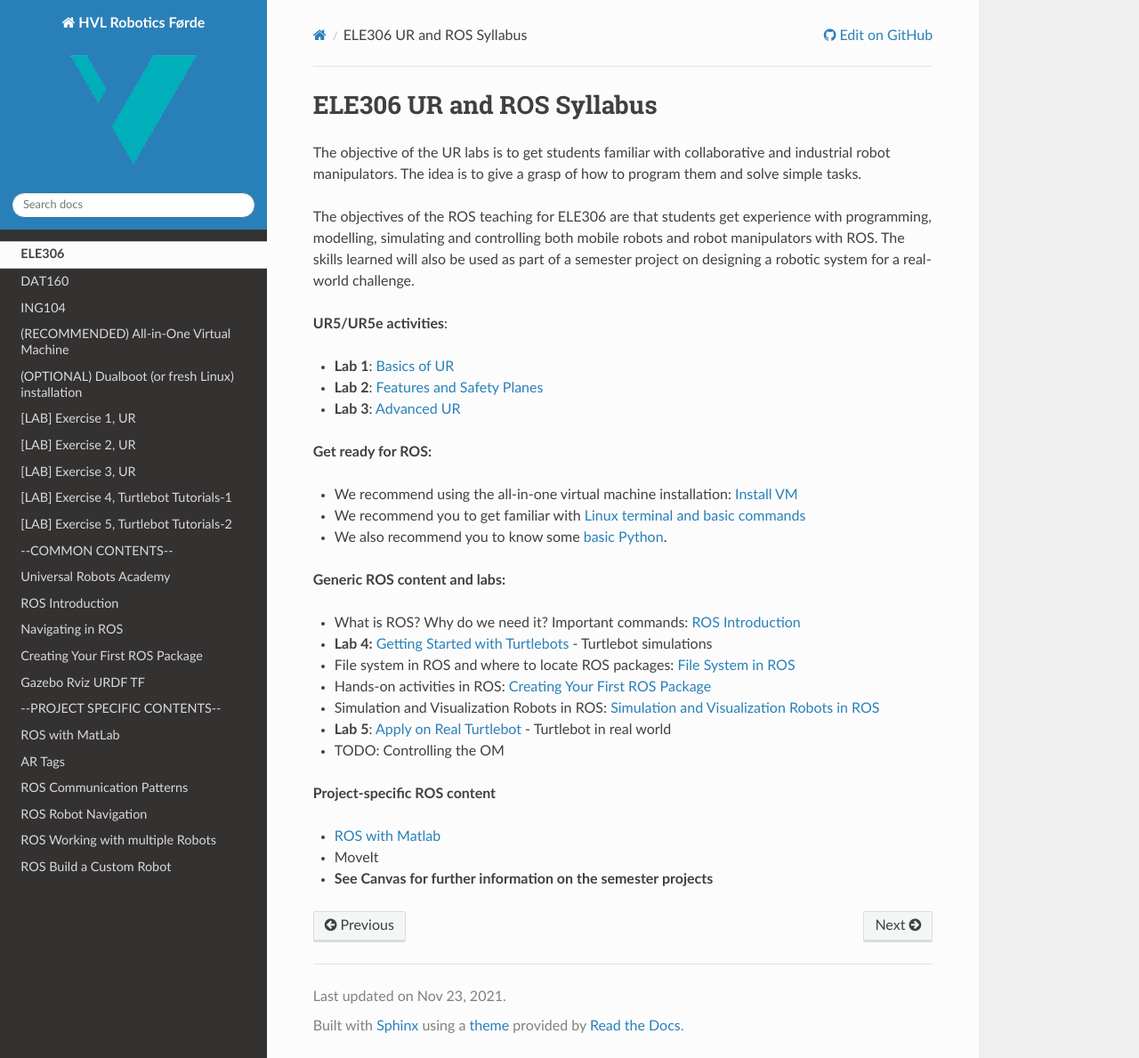
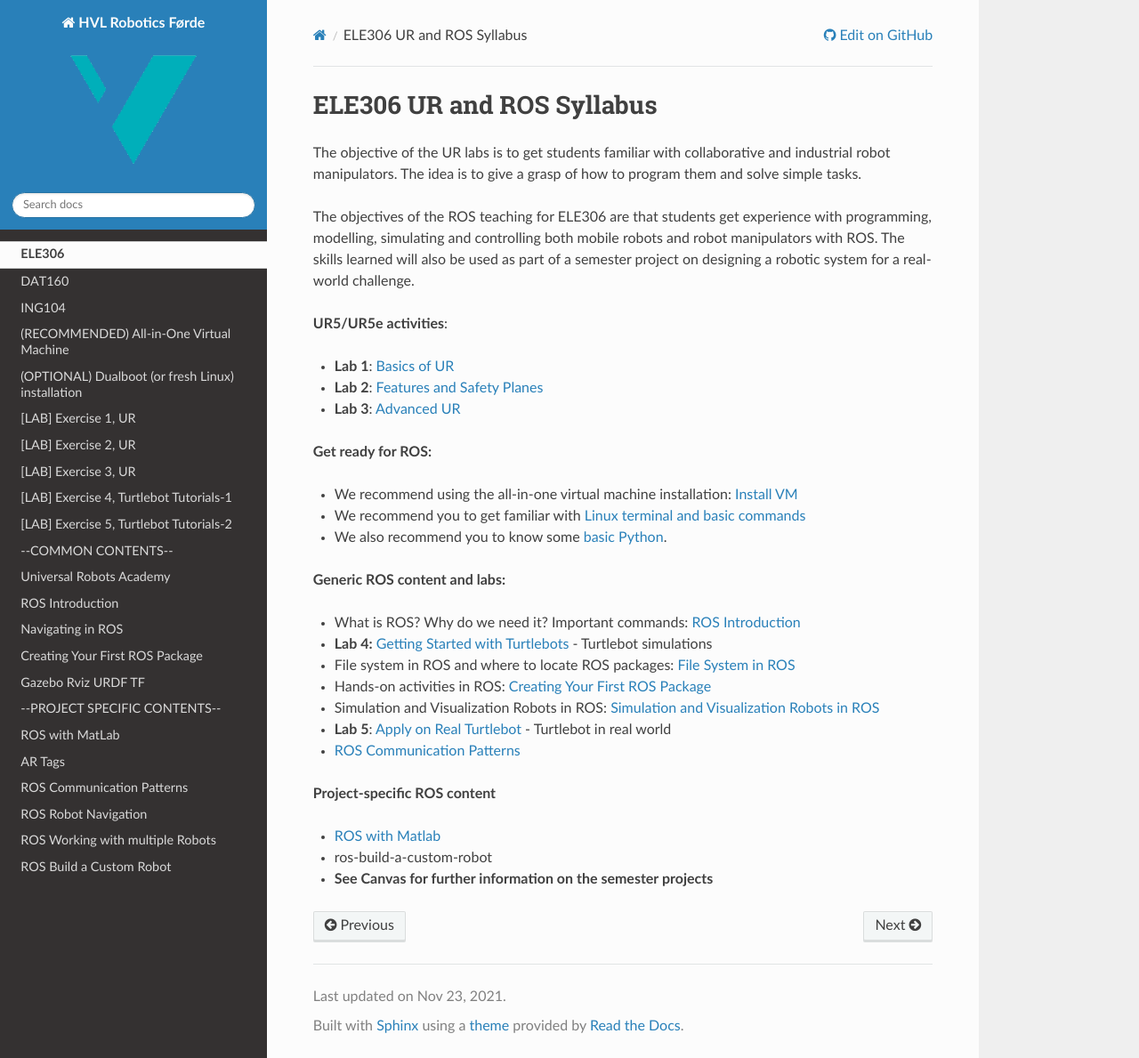
Before and after one commit to frdedynamics/robotics-lab-documentation, a Sphinx documentation site: the page built from source/texts/ele306-syllabus.rst, in a window 1280 px wide and 1189 px high. Shown: the whole window at 89% size. Built offline with Sphinx 7.4.7 and the Read the Docs theme 2.0.0, drawn with Linux system fonts in a browser that asks for light colours; the version number could not be read and is left out.

Commit message:
Update ele306-syllabus.rst

```diff
--- a/source/texts/ele306-syllabus.rst
+++ b/source/texts/ele306-syllabus.rst
@@ -26,11 +26,11 @@
 - Hands-on activities in ROS: :ref:`First-Package-Nodes-Launchers-Parameters`
 - Simulation and Visualization Robots in ROS: :ref:`URDF_Gazebo_RViz`
 - **Lab 5**: :ref:`Apply-on-Real-Turtlebot` - Turtlebot in real world
-- TODO: Controlling the OM
+- :ref:`ros_communication`
 
 
 **Project-specific ROS content**
 
 - :ref:`with-Matlab`
-- :ref:`MoveIt`
+- :ref:`ros-build-a-custom-robot`
 - **See Canvas for further information on the semester projects**
```
